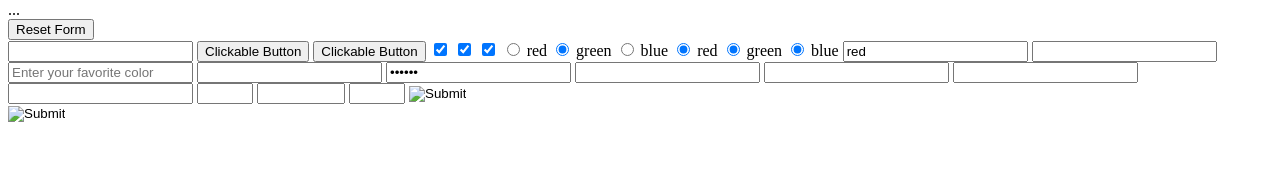
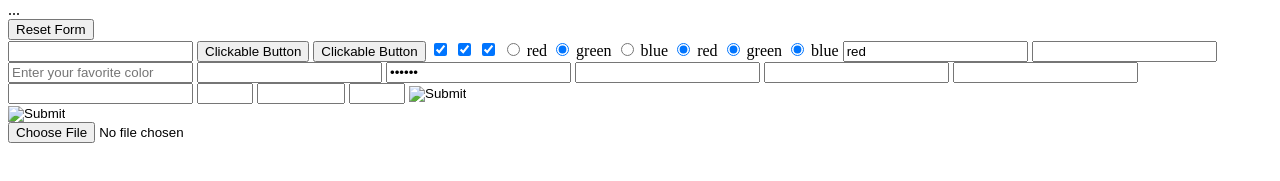
Before and after one commit to MontesCodes/LearningTheJavaScriptWorkShop, a plain HTML site: page codeSnip.html in a window 1280 px wide. Shown: the part 27-208 px from the top of the page. Drawn offline with Linux system fonts and the light colour scheme.

Commit message:
update codeSnip.html

```diff
--- a/codeSnip.html
+++ b/codeSnip.html
@@ -111,6 +111,27 @@
       <input type="image" src="/images/submit.png" />
     </form>
 
+    <!-- UnderstandingCoreConcepts: file control-->
+    <input type="file" name="file" />
+
+    <!-- UnderstandingCoreConcepts: -->
+
+    <!-- UnderstandingCoreConcepts: -->
+
+    <!-- UnderstandingCoreConcepts: -->
+
+    <!-- UnderstandingCoreConcepts: -->
+
+    <!-- UnderstandingCoreConcepts: -->
+
+    <!-- UnderstandingCoreConcepts: -->
+
+    <!-- UnderstandingCoreConcepts: -->
+
+    <!-- UnderstandingCoreConcepts: -->
+
+    <!-- UnderstandingCoreConcepts: -->
+
     <!-- UnderstandingCoreConcepts: -->
 
     <!-- UnderstandingCoreConcepts: -->
```
